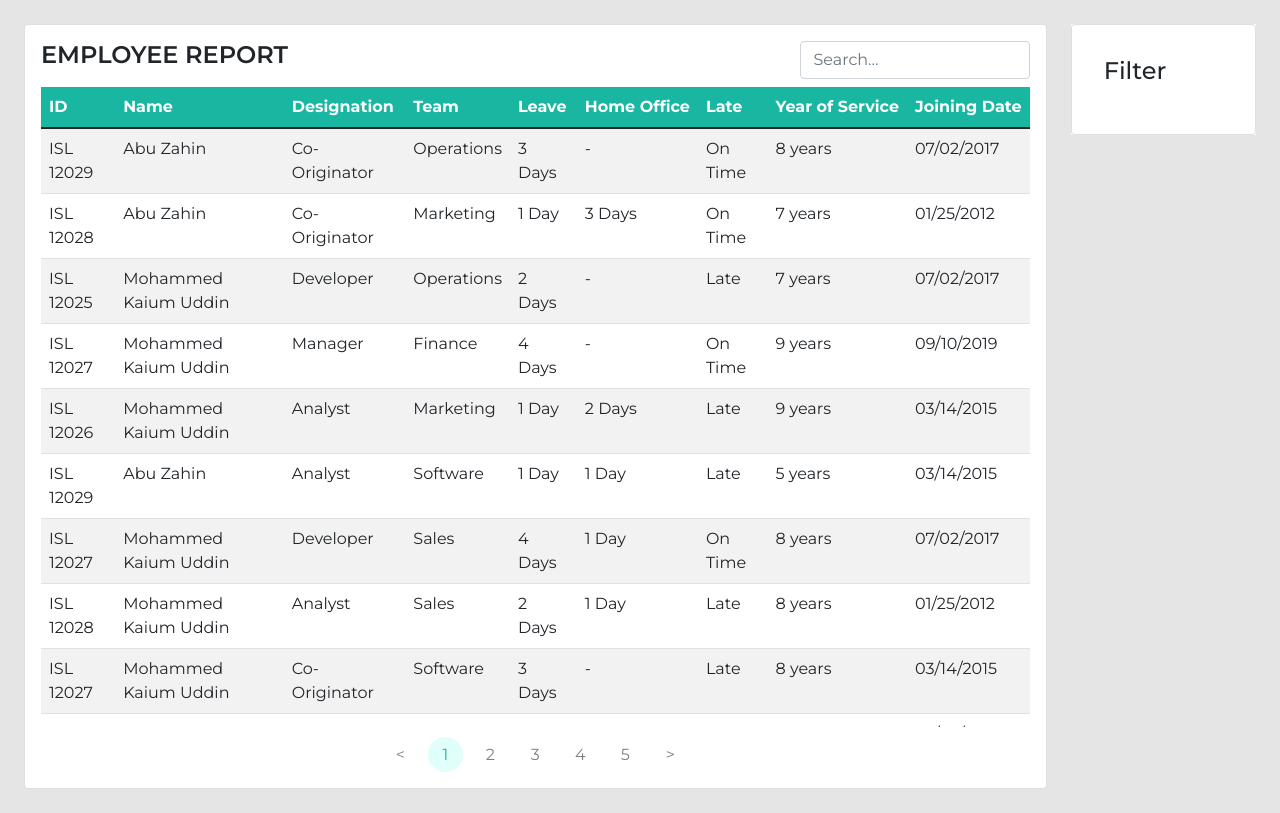
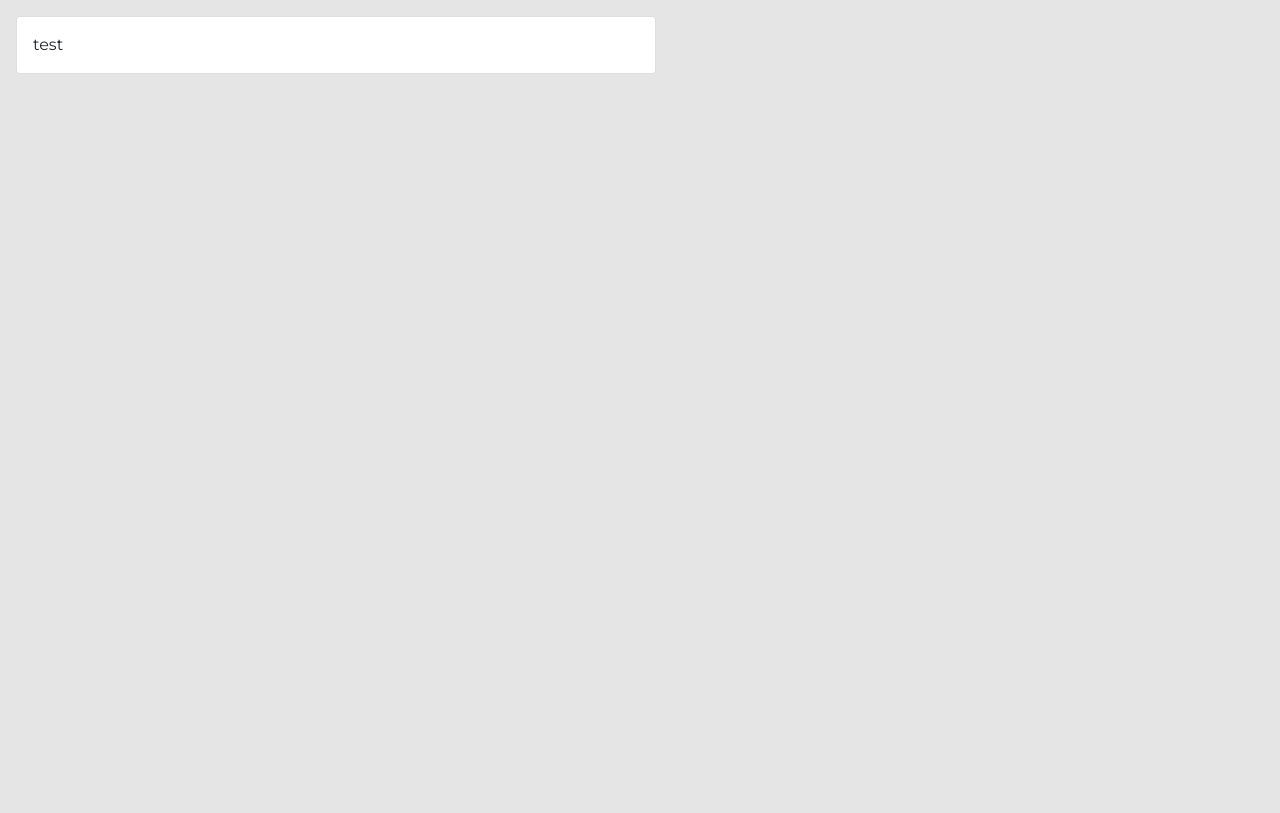
Before and after one commit to developer-tamim/bas-leave-report, a Vue app in the folder BAS-Leave-Report-Vue3/: page / in a window 1280 px wide. Built offline with nearby package versions, Linux system fonts and the light colour scheme.

Commit message:
testing modal

```diff
--- a/BAS-Leave-Report-Vue3/index.html
+++ b/BAS-Leave-Report-Vue3/index.html
@@ -5,7 +5,12 @@
     <link rel="icon" href="/favicon.ico">
     <meta name="viewport" content="width=device-width, initial-scale=1.0">
     <title>BAS | Leave Report</title>
+
+    <!-- Bootstrap CDN -->
     <link rel="stylesheet" href="./src/assets/bootstrap-5.1.3/css/bootstrap.min.css">
+     <!-- Font Awesome CSS -->
+  <link rel="stylesheet" href="https://cdnjs.cloudflare.com/ajax/libs/font-awesome/6.5.2/css/all.min.css" integrity="sha512-SnH5WK+bZxgPHs44uWIX+LLJAJ9/2PkPKZ5QiAj6Ta86w+fsb2TkcmfRyVX3pBnMFcV7oQPJkl9QevSCWr3W6A==" crossorigin="anonymous" referrerpolicy="no-referrer" />
+
   </head>
   <body style="background-color: #e5e5e5">
     <div id="app" ></div>
--- a/BAS-Leave-Report-Vue3/src/App.vue
+++ b/BAS-Leave-Report-Vue3/src/App.vue
@@ -1,7 +1,7 @@
 <template>
   <div >
-   <!-- <Test/> -->
-   <LeaveReport></LeaveReport>
+   <Test/>
+   <!-- <LeaveReport></LeaveReport> -->
   </div>
 </template>
 
--- a/BAS-Leave-Report-Vue3/src/assets/main.css
+++ b/BAS-Leave-Report-Vue3/src/assets/main.css
@@ -2,6 +2,10 @@
 @import url('https://fonts.googleapis.com/css2?family=Montserrat:ital,wght@0,100..900;1,100..900&display=swap');
 *{
     font-family: "Montserrat", sans-serif;
+}
+
+.bold{
+  font-weight: 600;
 }
 
 .tableheader {
--- a/BAS-Leave-Report-Vue3/src/components/Filter.vue
+++ b/BAS-Leave-Report-Vue3/src/components/Filter.vue
@@ -2,12 +2,12 @@
     <div>
       <div class="card-body">
         <div class="filter-dropdown mb-3" @click="toggleFilters">
-          <h4>Filter</h4>
+          <h3 class="bold">Filter</h3>
         </div>
         <transition name="fade">
           <div v-if="showFilters">
             <div class="form-group mb-3">
-              <label for="attend">Attend</label><br />
+              <label for="attend" class="bold">Attend</label><br />
               <select id="attend" class="form-control">
                 <option value="All">All</option>
                 <option value="Mohammed Kaium Uddin">Mohammed Kaium Uddin</option>
@@ -15,15 +15,15 @@
               </select>
             </div>
             <div class="form-group mb-3">
-              <label for="from">From</label><br />
+              <label for="from" class="bold">From</label><br />
               <input type="date" id="from" value="2024-01-01" class="form-control" />
             </div>
             <div class="form-group mb-3">
-              <label for="to">To</label><br />
+              <label for="to" class="bold">To</label><br />
               <input type="date" id="to" value="2024-01-30" class="form-control" />
             </div>
             <div class="form-group mb-3">
-              <label for="team">Team</label><br />
+              <label for="team" class="bold">Team</label><br />
               <select id="teamFilter" class="form-control">
                 <option value="All">All</option>
                 <option value="Team 1">Team 1</option>
@@ -31,7 +31,7 @@
               </select>
             </div>
             <div class="form-group mb-3">
-              <button class="btn btn-danger">Reset</button>
+              <button class="btn btn-danger me-2">Reset</button>
               <button class="btn btn-export">Export</button>
             </div>
           </div>
--- a/BAS-Leave-Report-Vue3/src/components/LeaveReport.vue
+++ b/BAS-Leave-Report-Vue3/src/components/LeaveReport.vue
@@ -4,7 +4,7 @@
         <!-- Left sidebar -->
         <div class="col-lg-2 col-md-4 order-md-2">
           <div class="sticky-top">
-            <div class="card p-3" id="filterSection">
+            <div class="card p-3">
 
               <!-- Filter -->
               <Filter/>
--- a/BAS-Leave-Report-Vue3/src/components/Test.vue
+++ b/BAS-Leave-Report-Vue3/src/components/Test.vue
@@ -1,14 +1,15 @@
 <template>
     <div>
-    <div class="container">
-        <h1 class="text-danger">test bootstrap</h1>
+      <div class="card m-3 ml-auto" style="width:50%">
+        <div class="card-body">
+            test
+        </div>
       </div>
     </div>
   </template>
 
   <script>
   export default {
-    name: 'Test'
-}
 
+  };
   </script>
```
Lines whose indentation alone changed are shown as unchanged.
